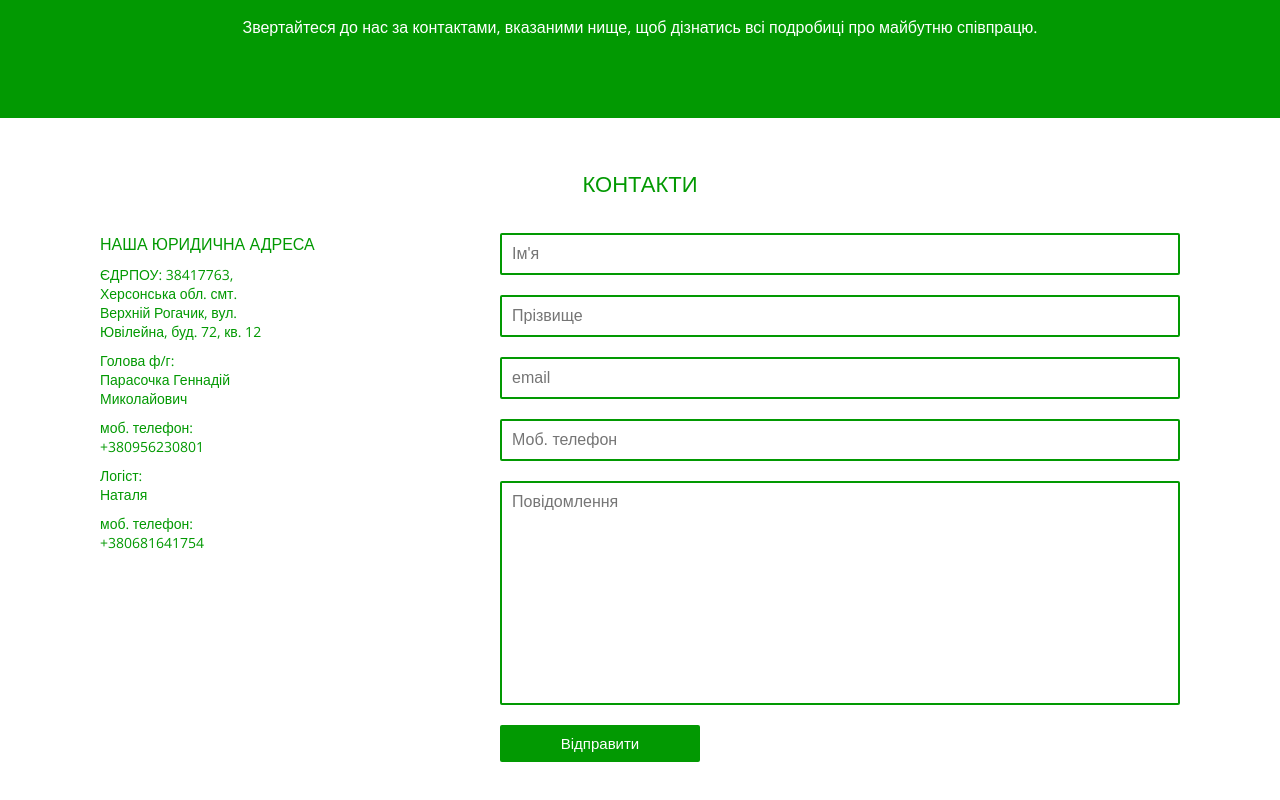
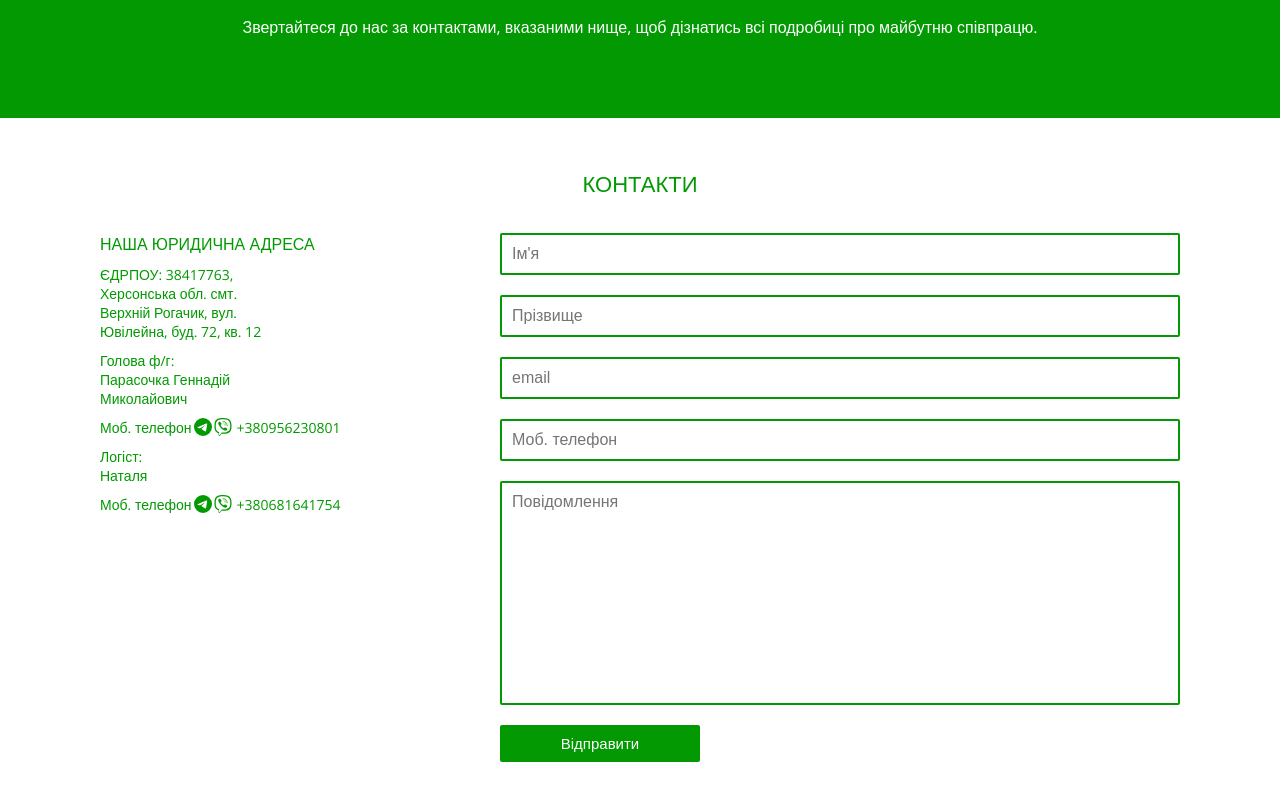
Before and after one commit to eden-2012/home, a React (Create React App) app: page / in a window 1280 px wide. Shown: the part 1511-2311 px from the top of the page. Built offline with nearby package versions, Linux system fonts and the light colour scheme.

Commit message:
updates some styles.

```diff
--- a/src/components/Contacts.js
+++ b/src/components/Contacts.js
@@ -1,5 +1,7 @@
 import React from "react";
 import { ToastContainer, toast } from 'react-toastify';
+import { BsTelegram } from 'react-icons/bs';
+import { FaViber } from 'react-icons/fa';
 import 'react-toastify/dist/ReactToastify.css';
 
 class Contacts extends React.Component {
@@ -41,9 +43,23 @@ class Contacts extends React.Component {
                         <div className="address-title">{this.translate.addressTitle}</div>
                         <div className="address">{this.translate.addressContent}</div>
                         <div className="address">{this.translate.CEO} <br/>{this.translate.CEOName}</div>
-                        <div className="telephone-number">{this.translate.CEOMobilePhoneNumber}</div>
+                        <div className="telephone-number">
+                            <div>{this.translate.phoneNumber}</div>
+
+                            <BsTelegram className="contact-icon" />
+                            <FaViber className="contact-icon" />
+
+                            <div className="phone-value">{this.translate.CEOMobilePhoneNumber}</div>
+                        </div>
                         <div className="address">{this.translate.logistician} <br/>{this.translate.logisticianName}</div>
-                        <div className="telephone-number">{this.translate.logisticianMobilePhoneNumber}</div>
+                        <div className="telephone-number">
+                            <div>{this.translate.phoneNumber}</div>
+
+                            <BsTelegram className="contact-icon" />
+                            <FaViber className="contact-icon" />
+
+                            <div className="phone-value">{this.translate.logisticianMobilePhoneNumber}</div>
+                        </div>
                     </div>
                     <div className="contacts-block ">
                         <form className="contact-form">
@@ -138,7 +154,7 @@ class Contacts extends React.Component {
                 SecureToken: process.env.REACT_APP_SECURE_TOKEN,
                 To: process.env.REACT_APP_EMAIL,
                 From: process.env.REACT_APP_EMAIL,
-                Subject : "Повідомлення від https://eden-2012.github.io/home/",
+                Subject : "Повідомлення від Eden 2012",
                 Body : `
                     <p>${this.state.fields.message}</p>
                     <br/>
--- a/src/index.css
+++ b/src/index.css
@@ -266,17 +266,35 @@ header .nav-links li:hover {
   font-size: 20px;
 }
 
+.contact-icon {
+  font-size: 18px;
+  margin-left: 2px;
+}
+
 .address-section {
   color: rgb(2, 153, 2);
   width: 400px;
+}
+
+.phone-value {
+  margin-left: 5px;
 }
 
 .address,
 .telephone-number {
   margin-bottom: 10px;
   margin-top: 10px;
+  font-size: 14px;
+}
+
+.address {
   width: 180px;
-  font-size: 14px;
+}
+
+.telephone-number {
+  display: flex;
+  justify-content: center;
+  width: fit-content;
 }
 
 .contact-form {
--- a/src/translations/translate.json
+++ b/src/translations/translate.json
@@ -22,10 +22,10 @@
         "addressContent":"ЄДРПОУ: 38417763, Херсонська обл. смт. Верхній Рогачик, вул. Ювілейна, буд. 72, кв. 12",
         "CEO":"Голова ф/г:",
         "CEOName": "Парасочка Геннадій Миколайович",
-        "CEOMobilePhoneNumber":"моб. телефон: +380956230801",
+        "CEOMobilePhoneNumber":"+380956230801",
         "logistician": "Логіст: ",
         "logisticianName": "Наталя",
-        "logisticianMobilePhoneNumber": "моб. телефон: +380681641754",
+        "logisticianMobilePhoneNumber": "+380681641754",
         "firstName": "Ім'я",
         "lastName": "Прізвище",
         "email": "email",
@@ -66,10 +66,10 @@
         "addressContent":"USREOU: 38417763, Kherson region town Verkhnyi Rohachyk, str. Jubilee, building 72, apartment 12",
         "CEO":"The head of the farm:",
         "CEOName": "Parasochka Gennadiy Mykolayovych",
-        "CEOMobilePhoneNumber":"phone number: +380931192319",
+        "CEOMobilePhoneNumber":"+380931192319",
         "logistician": "Logistician: ",
         "logisticianName": "Natalya",
-        "logisticianMobilePhoneNumber": "phone number: +380681641754",
+        "logisticianMobilePhoneNumber": "+380681641754",
         "firstName": "Name",
         "lastName": "Last name",
         "email": "Email",
```
